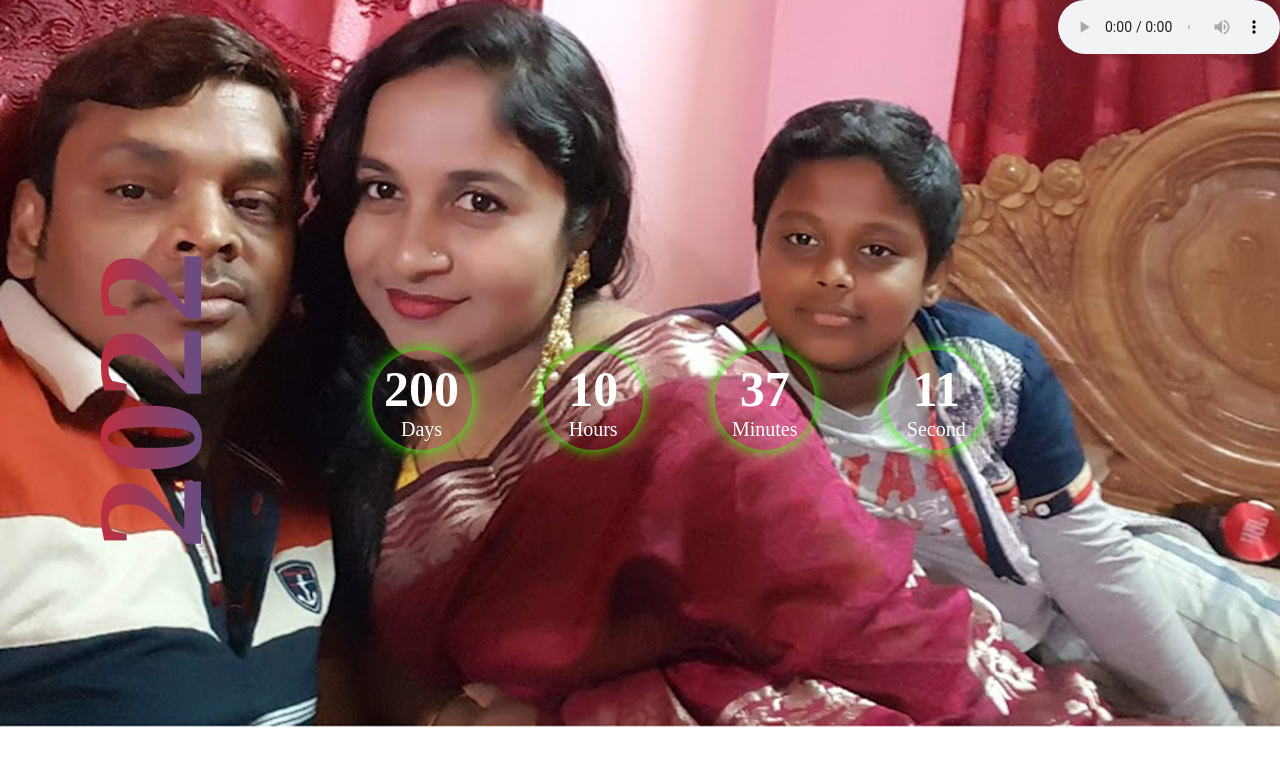
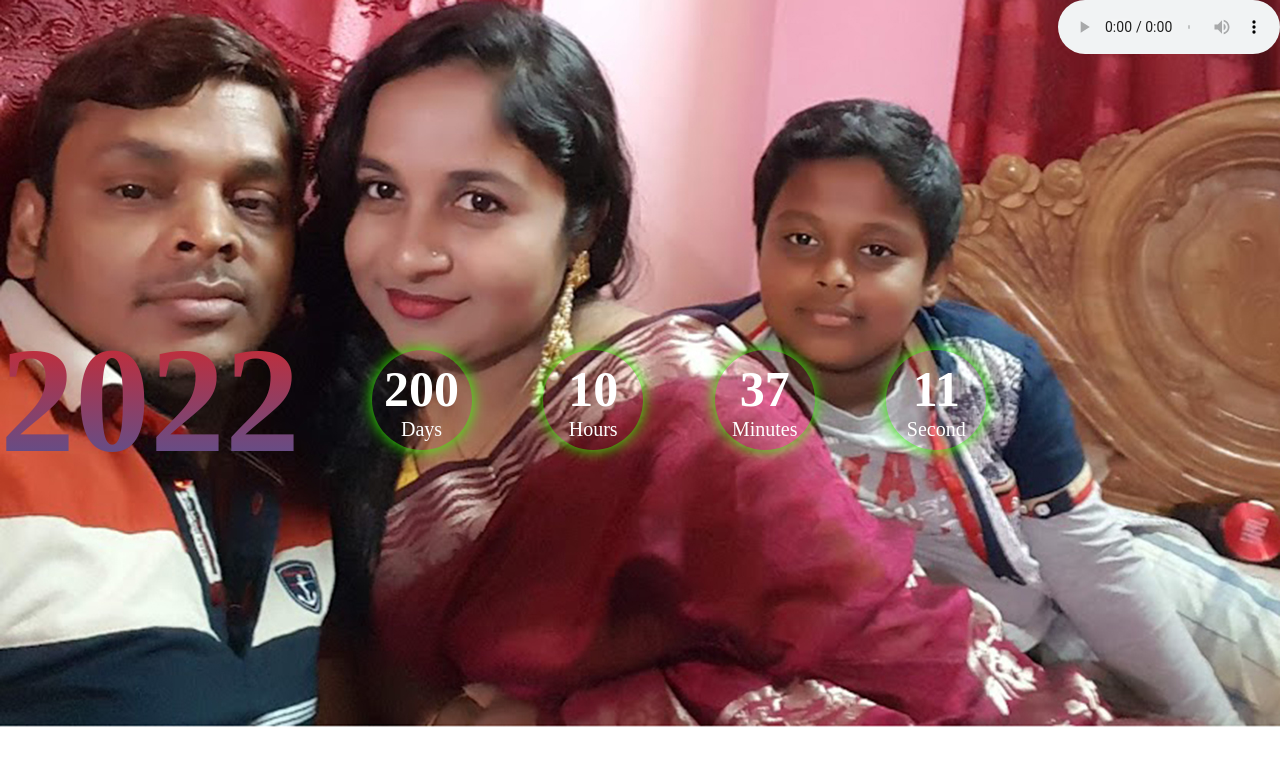
Before and after one commit to ali-366/count-down, a plain HTML site: page index.html in a window 1280 px wide. Drawn offline with Linux system fonts and the light colour scheme.

Commit message:
browser prefixdone2

```diff
--- a/css/style.css
+++ b/css/style.css
@@ -19,11 +19,6 @@
 }
 .main .year_container h2{
     font-size: 150px;
-    transform: rotate(-90deg);
-    -webkit-transform: rotate(-90deg);
-    -moz-transform: rotate(-90deg);
-    -ms-transform: rotate(-90deg);
-    -o-transform: rotate(-90deg);
 
     background: linear-gradient(#DC2424,#4A569D);
    background-clip: text;
--- a/js/custom.js
+++ b/js/custom.js
@@ -23,6 +23,7 @@ function countdown()
     minutes.innerHTML = m;
     hours.innerHTML = h;
     days.innerHTML = d;
+    months.innerHTML = m;
 
 
 
```
Also changed, not shown: index.html (+5 -0 lines).
